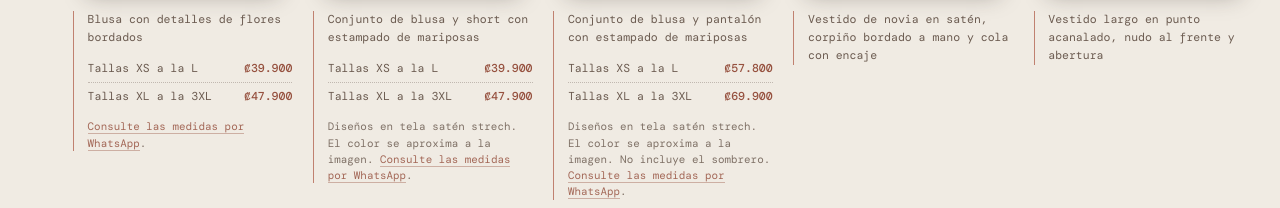
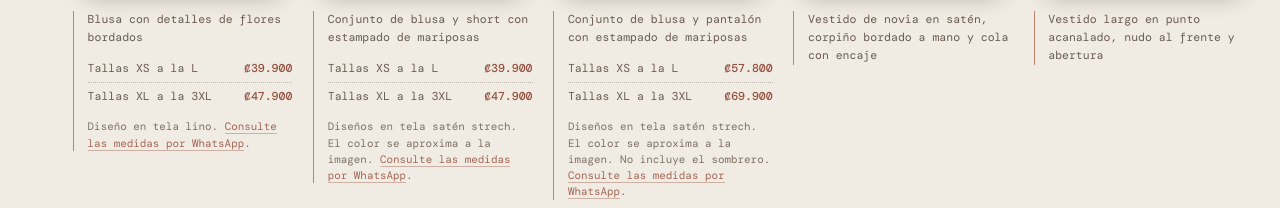
Before and after one commit to skippy708/modisteria-gladys, a plain HTML site: page index.html in a window 1280 px wide. Shown: the part 2902-3110 px from the top of the page. Drawn offline with nearby package versions, Linux system fonts and the light colour scheme; a web font is replaced by a local one.

Commit message:
descripcion del cambio, ej: agregar fotos nuevas

```diff
--- a/index.html
+++ b/index.html
@@ -185,7 +185,7 @@
             <li><span class="precio__talla">Tallas XS a la L</span> <span class="precio__monto">₡39.900</span></li>
             <li><span class="precio__talla">Tallas XL a la 3XL</span> <span class="precio__monto">₡47.900</span></li>
           </ul>
-          <p class="precio__nota"><a href="https://wa.me/50663356109?text=Hola%2C%20quiero%20consultar%20medidas%20de%20una%20prenda." target="_blank" rel="noopener">Consulte las medidas por WhatsApp</a>.</p>
+          <p class="precio__nota">Diseño en tela lino. <a href="https://wa.me/50663356109?text=Hola%2C%20quiero%20consultar%20medidas%20de%20una%20prenda." target="_blank" rel="noopener">Consulte las medidas por WhatsApp</a>.</p>
         </figcaption>
       </figure>
 
```
